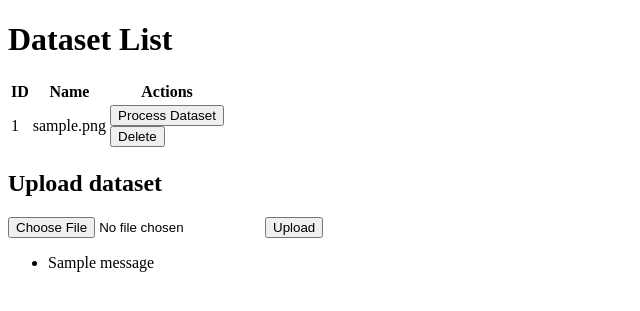
After one commit to lpestov/interactive_ai_model_builder, a Flask app: page /dataset_manager in a window 1280 px wide. The commit adds this page. Shown: the top 311 px of the page, without its empty margins (0-640 px from the left). Run offline with Flask 3, Linux system fonts and the light colour scheme; tables that the repository leaves empty hold one stand-in row (values such as "Sample post"); one stand-in notice (Sample message) is shown.

Commit message:
changed structure and refactored app code. Redone table manager

```diff
--- /dev/null
+++ b/web_service/app/extentions.py
@@ -0,0 +1,2 @@
+from flask_sqlalchemy import SQLAlchemy
+db = SQLAlchemy()
--- /dev/null
+++ b/web_service/app/routes/dataset_manager.py
@@ -0,0 +1,69 @@
+import os
+import uuid
+
+from flask import Blueprint, render_template, redirect, request, flash, url_for
+
+from ..extentions import db
+from ..models import Dataset
+
+dataset_manager_bp = Blueprint('dataset_manager', __name__)
+
+
+
+@dataset_manager_bp.route('/dataset_manager', methods=['GET', 'POST'])
+def index():
+    if request.method == 'POST':
+        pass
+    dataset_list = Dataset.query.all()
+    return render_template('dataset_manager.html', datasets=dataset_list)
+
+
+@dataset_manager_bp.route('/upload', methods=['POST'])
+def upload_file():
+    if 'file' not in request.files:
+        flash('Нет файла для загрузки')
+        return redirect(url_for('dataset_manager.index'))
+
+    file = request.files['file']
+    if file.filename == '':
+        flash('Нет выбранного файла')
+        return redirect(url_for('dataset_manager.index'))
+
+    if file and file.filename.endswith('.csv'):
+        # Генерируем уникальное имя файла
+        unique_id = str(uuid.uuid4())
+        file_extension = os.path.splitext(file.filename)[1]
+        new_file_name = f"{unique_id}{file_extension}"
+
+        file_path = os.path.join('datasets', new_file_name)
+        file_name = file.filename
+
+        file.save(file_path)
+
+        # Сохраняем путь к загруженному датасету в БД
+        new_dataset = Dataset(file_name = file_name, file_path = file_path)
+        db.session.add(new_dataset)
+        db.session.commit()
+
+        flash('Файл успешно загружен')
+        return redirect(url_for('dataset_manager.index'))
+    else:
+        flash('Неподдерживаемый формат файла. Пожалуйста, загрузите CSV файл.')
+        return redirect(url_for('dataset_manager.index'))
+
+
+@dataset_manager_bp.route('/delete/<int:dataset_id>', methods=['POST'])
+def delete_dataset(dataset_id):
+    dataset = Dataset.query.get(dataset_id)
+    if dataset:
+        # Удаляем файл из файловой системы
+        os.remove(dataset.file_path)
+
+        # Удаляем запись из базы данных
+        db.session.delete(dataset)
+        db.session.commit()
+        flash('Датасет удален')
+    else:
+        flash('Датасет не найден')
+
+    return redirect(url_for('dataset_manager.index'))
--- /dev/null
+++ b/web_service/app/templates/dataset_manager.html
@@ -0,0 +1,56 @@
+<!DOCTYPE html>
+<html lang="en">
+<head>
+    <meta charset="UTF-8">
+    <meta name="viewport" content="width=device-width, initial-scale=1.0">
+    <title>Dataset List</title>
+</head>
+<body>
+    <h1>Dataset List</h1>
+    {% if not datasets %}
+        <p>No datasets have been uploaded yet. Please upload your dataset below.</p>
+    {% else %}
+        <table>
+            <thead>
+                <tr>
+                    <th>ID</th>
+                    <th>Name</th>
+                    <th>Actions</th>
+                </tr>
+            </thead>
+            <tbody>
+                {% for dataset in datasets %}
+                <tr>
+                    <td>{{ dataset.id }}</td>
+                    <td>{{ dataset.file_name }}</td>
+                    <td>
+                        <form action="{{ url_for('table_processor.process_dataset', dataset_id=dataset.id) }}" method="get">
+                            <button type="submit">Process Dataset</button>
+                        </form>
+                        <form action="{{ url_for('dataset_manager.delete_dataset', dataset_id=dataset.id) }}" method="post" style="display:inline;">
+                            <button type="submit">Delete</button>
+                        </form>
+                    </td>
+                </tr>
+                {% endfor %}
+            </tbody>
+        </table>
+    {% endif %}
+
+    <h2>Upload dataset</h2>
+    <form action="{{ url_for('dataset_manager.upload_file') }}" method="post" enctype="multipart/form-data">
+        <input type="file" name="file" accept=".csv" required>
+        <button type="submit">Upload</button>
+    </form>
+
+    {% with messages = get_flashed_messages() %}
+        {% if messages %}
+            <ul>
+            {% for message in messages %}
+                <li>{{ message }}</li>
+            {% endfor %}
+            </ul>
+        {% endif %}
+    {% endwith %}
+</body>
+</html>
--- a/web_service/app/templates/index.html
+++ b/web_service/app/templates/index.html
@@ -50,7 +50,7 @@ InteractiveAI
     <nav>
         <a href="/image_page">Images processing</a>
         <a href="/ml_page">Machine Learning</a>
-        <a href="/upload_table_page">Table processing</a>
+        <a href="/dataset_manager">Table processing</a>
         <a href="/tracking_page">Tracking</a>
     </nav>
 </div>
--- a/web_service/app/templates/table_processing.html
+++ b/web_service/app/templates/table_processing.html
@@ -25,5 +25,5 @@ Table Processing
 {{ table|safe }}
 {% endfor %}
 <br>
-<a href="/upload_table_page">Загрузить другой файл</a>
+<a href="{{ url_for('dataset_manager.index') }}">Back to Datasest</a>
 {% endblock %}
--- a/web_service/requirements.txt
+++ b/web_service/requirements.txt
@@ -10,5 +10,7 @@ pandas==2.2.3
 python-dateutil==2.9.0.post0
 pytz==2024.2
 six==1.17.0
+SQLAlchemy==2.0.37
+typing_extensions==4.12.2
 tzdata==2025.1
 Werkzeug==3.1.3
--- a/web_service/run.py
+++ b/web_service/run.py
@@ -1,4 +1,6 @@
-from app import app
+from app import create_app
+
+app = create_app()
 
 if __name__ == "__main__":
     app.run(debug=True)
```
Also changed, not shown: web_service/app/__init__.py (+25 -22 lines), web_service/app/models.py (+16 -1 lines), web_service/app/routes/table_processing.py (deleted, +0 -23 lines), web_service/app/routes/table_processor.py (added, +19 -0 lines), web_service/app/routes/upload_table.py (deleted, +0 -9 lines), web_service/app/templates/upload_table.html (deleted, +0 -19 lines).
